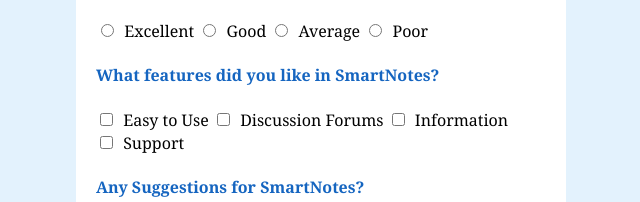
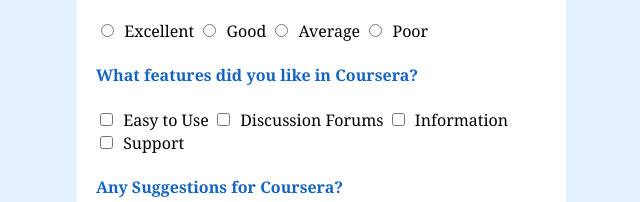
Before and after one commit to Indhu3124/HTML, a plain HTML site: page customer_feedback_form.html in a window 1280 px wide. Shown: the part 274-476 px from the top of the page, 319-959 px from the left. Drawn offline with Linux system fonts and the light colour scheme.

Commit message:
Update customer_feedback_form.html

```diff
--- a/customer_feedback_form.html
+++ b/customer_feedback_form.html
@@ -69,13 +69,13 @@
         <input type="radio" name="rating"> Average
         <input type="radio" name="rating"> Poor
 <br><br>
-        <label>What features did you like in SmartNotes?</label><br><br>
+        <label>What features did you like in Coursera?</label><br><br>
         <input type="checkbox"> Easy to Use
         <input type="checkbox"> Discussion Forums
         <input type="checkbox"> Information<br>
         <input type="checkbox"> Support<br><br>
 
-        <label>Any Suggestions for SmartNotes?</label>
+        <label>Any Suggestions for Coursera?</label>
         <textarea rows="4" placeholder="Write here..."></textarea>
 
         <input type="submit" value="Submit Feedback">
```
